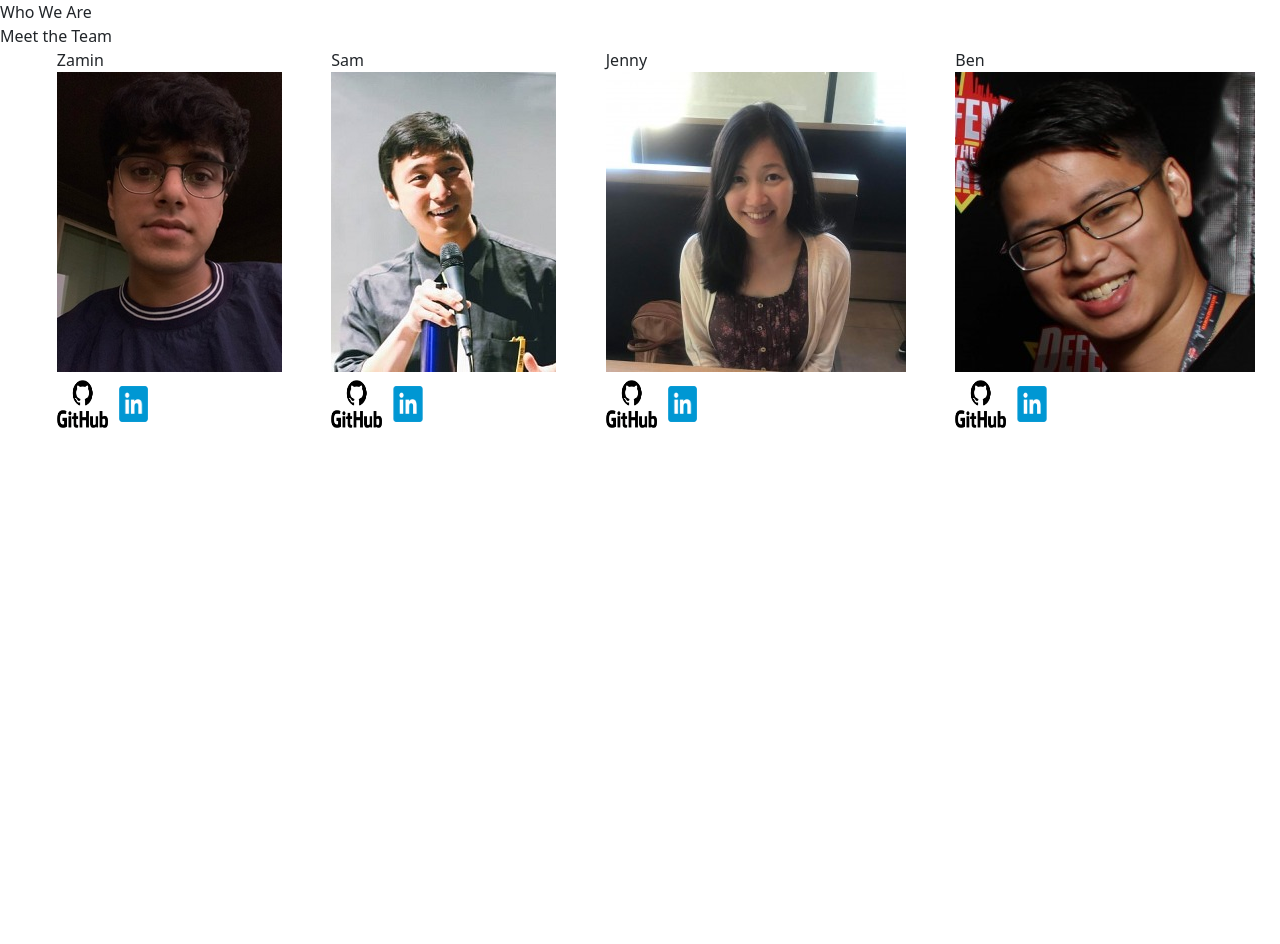
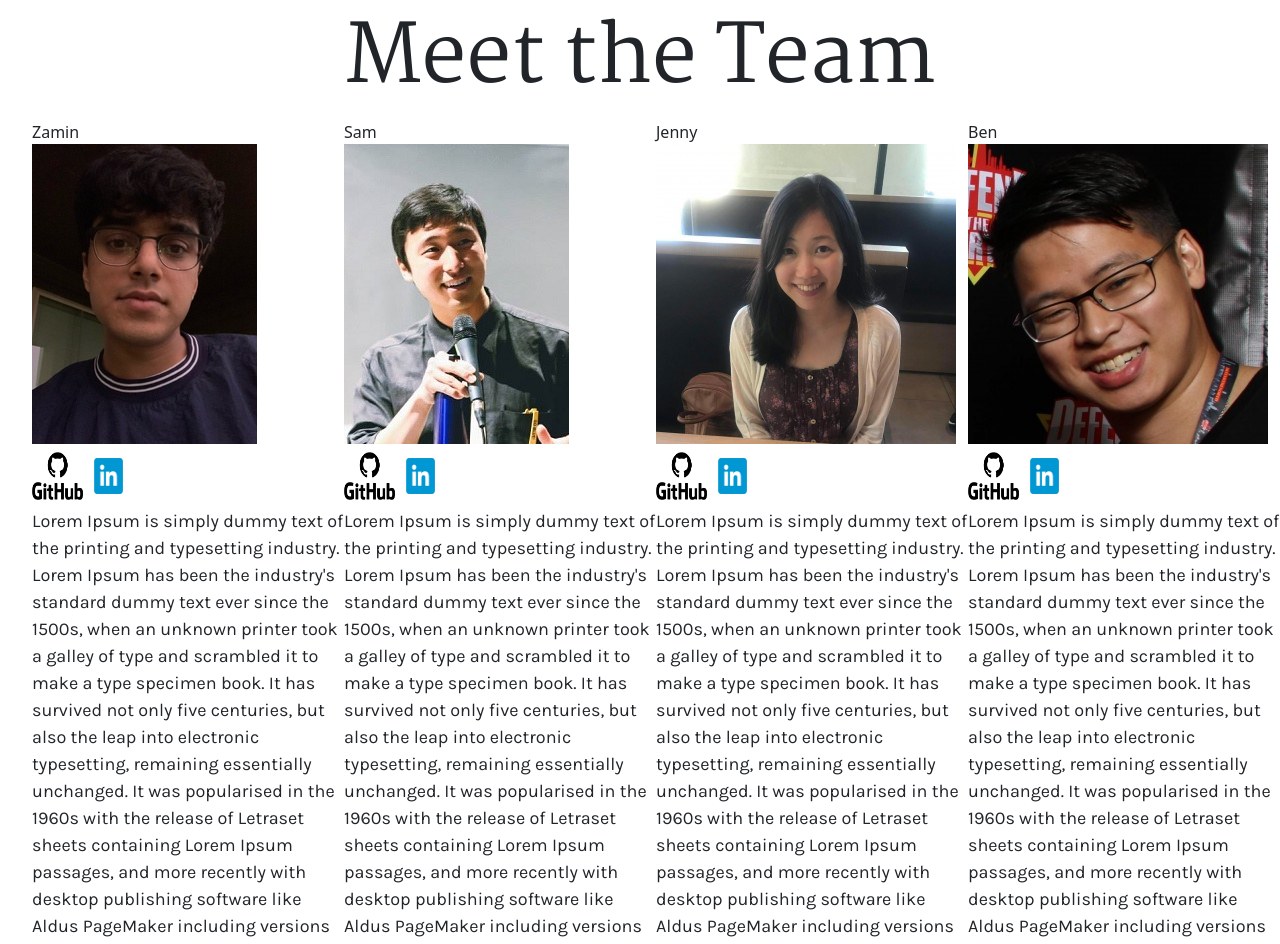
Before and after one commit to zaminku/Account-a-Buddy, a React (Create React App) app in the folder frontend/: page /#/contact in a window 1280 px wide. Shown: the part 40-984 px from the top of the page. Before the commit the page ends 800 px from the top, so only its background shows below. Built offline with nearby package versions, Linux system fonts and the light colour scheme; no server answers.

Commit message:
move contact.css to component

```diff
--- /dev/null
+++ b/frontend/src/components/contact/contact.css
@@ -0,0 +1,29 @@
+.team{
+    display: flex;
+    /* flex-wrap: wrap; */
+}
+
+.github{
+    width: 4vw;
+    height: 6vh;
+}
+
+.linkedin{
+    width:4vw;
+    height: 8vh;
+}
+
+.team>a{
+    margin:100px;
+}
+
+.contact-text{
+    text-align: center;
+    font-family: 'Martel', serif;
+    font-size: 10vh;
+}
+
+.blurb{
+    font-family: 'Karla', sans-serif;
+    font-size: large;
+}
--- a/frontend/src/components/contact/contact_us.jsx
+++ b/frontend/src/components/contact/contact_us.jsx
@@ -1,13 +1,13 @@
 import React from 'react'
+import "./contact.css"
 
 function ContactPage() {
 
     return (
         <div className="contact-page" >
-            <div>Who We Are</div>
-            <div></div>
+            {/* <div className="contact-text">Who We Are</div> */}
 
-            <div>Meet the Team</div>
+            <div className="contact-text">Meet the Team</div>
 
             <ul className="team">
 
@@ -17,6 +17,7 @@ function ContactPage() {
                     <a href="https://github.com/zaminku"><img className="github" src="../github-logo.png" alt="Github-logo" /></a>
                     <a href=""><img className="linkedin" src="../linkedin-logo.png" alt="LinkedIn-Logo" /></a>
                     </div>
+                    <div className="blurb">Lorem Ipsum is simply dummy text of the printing and typesetting industry. Lorem Ipsum has been the industry's standard dummy text ever since the 1500s, when an unknown printer took a galley of type and scrambled it to make a type specimen book. It has survived not only five centuries, but also the leap into electronic typesetting, remaining essentially unchanged. It was popularised in the 1960s with the release of Letraset sheets containing Lorem Ipsum passages, and more recently with desktop publishing software like Aldus PageMaker including versions of Lorem Ipsum.</div>
                 </li>
 
                 <li>Sam
@@ -25,6 +26,7 @@ function ContactPage() {
                     <a href="https://github.com/samsongs1991"><img className="github" src="../github-logo.png" alt="Github-logo" /></a>
                     <a href=""><img className="linkedin" src="../linkedin-logo.png" alt="LinkedIn-Logo" /></a>
                     </div>
+                    <div className="blurb">Lorem Ipsum is simply dummy text of the printing and typesetting industry. Lorem Ipsum has been the industry's standard dummy text ever since the 1500s, when an unknown printer took a galley of type and scrambled it to make a type specimen book. It has survived not only five centuries, but also the leap into electronic typesetting, remaining essentially unchanged. It was popularised in the 1960s with the release of Letraset sheets containing Lorem Ipsum passages, and more recently with desktop publishing software like Aldus PageMaker including versions of Lorem Ipsum.</div>
                 </li>
 
                 <li>Jenny
@@ -33,6 +35,7 @@ function ContactPage() {
                     <a href="https://github.com/j3nhan"><img className="github" src="../github-logo.png" alt="Github-logo" /></a>
                     <a href=""><img className="linkedin" src="../linkedin-logo.png" alt="LinkedIn-Logo" /></a>
                     </div>
+                    <div className="blurb">Lorem Ipsum is simply dummy text of the printing and typesetting industry. Lorem Ipsum has been the industry's standard dummy text ever since the 1500s, when an unknown printer took a galley of type and scrambled it to make a type specimen book. It has survived not only five centuries, but also the leap into electronic typesetting, remaining essentially unchanged. It was popularised in the 1960s with the release of Letraset sheets containing Lorem Ipsum passages, and more recently with desktop publishing software like Aldus PageMaker including versions of Lorem Ipsum.</div>
                 </li>
 
                 <li>Ben
@@ -40,7 +43,9 @@ function ContactPage() {
                     <div className="links">
                     <a href="https://github.com/b-chai"><img className="github" src="../github-logo.png" alt="Github-logo" /></a>
                     <a href="https://www.linkedin.com/in/ben-chai/"><img className="linkedin" src="../linkedin-logo.png" alt="LinkedIn-Logo" /></a>
+
                     </div>
+                    <div className="blurb">Lorem Ipsum is simply dummy text of the printing and typesetting industry. Lorem Ipsum has been the industry's standard dummy text ever since the 1500s, when an unknown printer took a galley of type and scrambled it to make a type specimen book. It has survived not only five centuries, but also the leap into electronic typesetting, remaining essentially unchanged. It was popularised in the 1960s with the release of Letraset sheets containing Lorem Ipsum passages, and more recently with desktop publishing software like Aldus PageMaker including versions of Lorem Ipsum.</div>
                 </li>
 
             </ul>
--- a/frontend/src/contact.css
+++ /dev/null
@@ -1,18 +0,0 @@
-.team{
-    display: flex;
-    justify-content: space-around;
-}
-
-.github{
-    width: 4vw;
-    height: 6vh;
-}
-
-.linkedin{
-    width:4vw;
-    height: 8vh;
-}
-
-.links .img{
-    margin: 0 auto;
-}
--- a/frontend/src/index.css
+++ b/frontend/src/index.css
@@ -2,4 +2,3 @@
 @import url("reset.css");
 @import url("main.css");
 @import url("navbar.css");
-@import url("contact.css");
```
